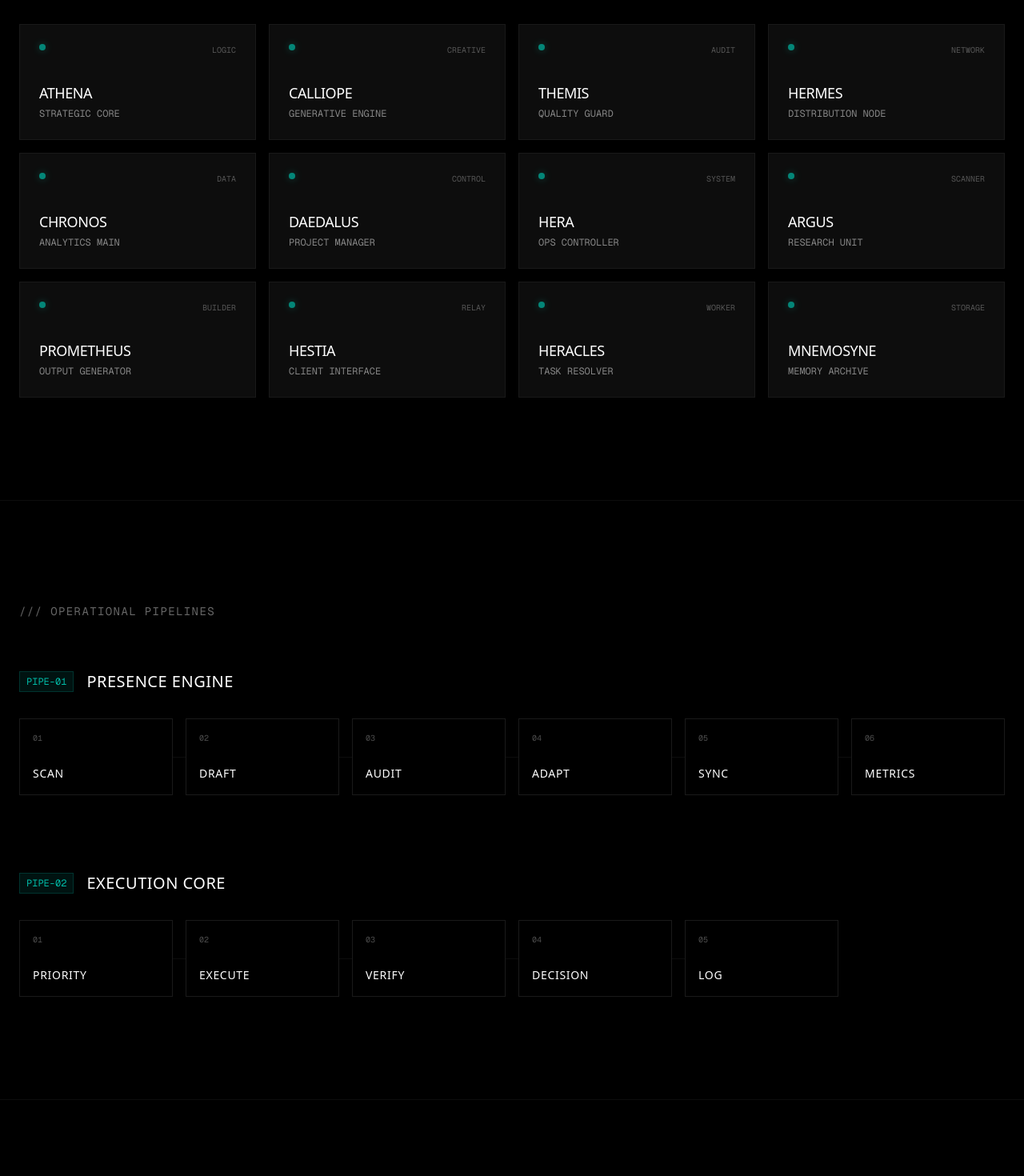
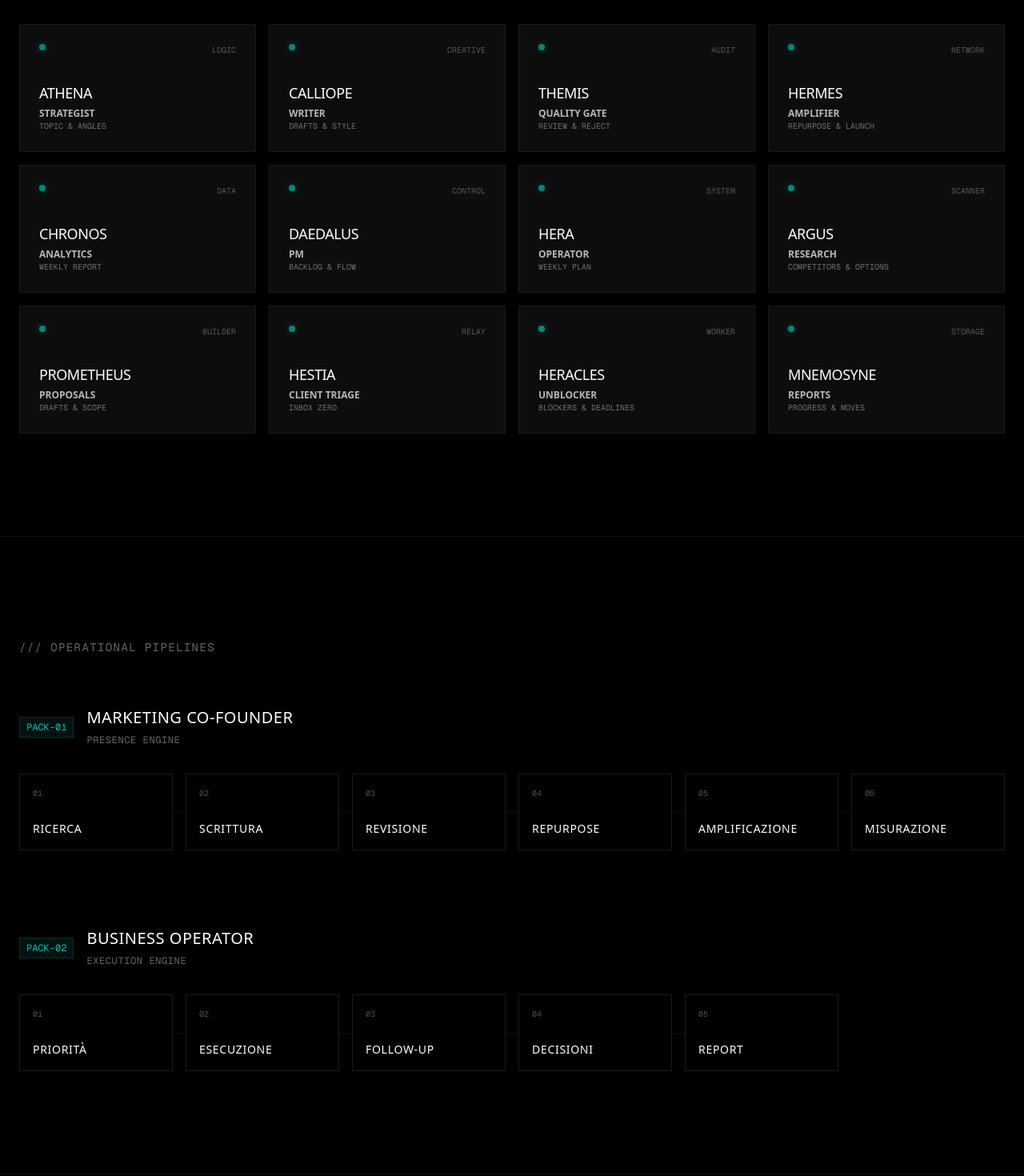
Before and after one commit to 0xnetborn/curiositas-clawkit, a Next.js app: page / in a window 1280 px wide. Shown: the part 1740-3210 px from the top of the page at 80% size. Built offline with nearby package versions, Linux system fonts and the light colour scheme.

Commit message:
Update Content: Align with v1 Product Offer (Squad Roles & Workflow Steps)

```diff
--- a/src/components/SquadSection.tsx
+++ b/src/components/SquadSection.tsx
@@ -5,18 +5,21 @@ import { animate, stagger } from 'animejs';
 import SpotlightCard from '@/components/ui/SpotlightCard';
 
 const agents = [
-  { name: 'ATHENA', role: 'STRATEGIC CORE', type: 'LOGIC', status: 'ONLINE' },
-  { name: 'CALLIOPE', role: 'GENERATIVE ENGINE', type: 'CREATIVE', status: 'IDLE' },
-  { name: 'THEMIS', role: 'QUALITY GUARD', type: 'AUDIT', status: 'ACTIVE' },
-  { name: 'HERMES', role: 'DISTRIBUTION NODE', type: 'NETWORK', status: 'WAITING' },
-  { name: 'CHRONOS', role: 'ANALYTICS MAIN', type: 'DATA', status: 'PROCESSING' },
-  { name: 'DAEDALUS', role: 'PROJECT MANAGER', type: 'CONTROL', status: 'ONLINE' },
-  { name: 'HERA', role: 'OPS CONTROLLER', type: 'SYSTEM', status: 'ONLINE' },
-  { name: 'ARGUS', role: 'RESEARCH UNIT', type: 'SCANNER', status: 'ACTIVE' },
-  { name: 'PROMETHEUS', role: 'OUTPUT GENERATOR', type: 'BUILDER', status: 'IDLE' },
-  { name: 'HESTIA', role: 'CLIENT INTERFACE', type: 'RELAY', status: 'WAITING' },
-  { name: 'HERACLES', role: 'TASK RESOLVER', type: 'WORKER', status: 'BUSY' },
-  { name: 'MNEMOSYNE', role: 'MEMORY ARCHIVE', type: 'STORAGE', status: 'ONLINE' },
+  // Marketing Squad
+  { name: 'ATHENA', role: 'STRATEGIST', desc: 'Topic & Angles', type: 'LOGIC', status: 'ONLINE' },
+  { name: 'CALLIOPE', role: 'WRITER', desc: 'Drafts & Style', type: 'CREATIVE', status: 'IDLE' },
+  { name: 'THEMIS', role: 'QUALITY GATE', desc: 'Review & Reject', type: 'AUDIT', status: 'ACTIVE' },
+  { name: 'HERMES', role: 'AMPLIFIER', desc: 'Repurpose & Launch', type: 'NETWORK', status: 'WAITING' },
+  { name: 'CHRONOS', role: 'ANALYTICS', desc: 'Weekly Report', type: 'DATA', status: 'PROCESSING' },
+  { name: 'DAEDALUS', role: 'PM', desc: 'Backlog & Flow', type: 'CONTROL', status: 'ONLINE' },
+
+  // Business Squad
+  { name: 'HERA', role: 'OPERATOR', desc: 'Weekly Plan', type: 'SYSTEM', status: 'ONLINE' },
+  { name: 'ARGUS', role: 'RESEARCH', desc: 'Competitors & Options', type: 'SCANNER', status: 'ACTIVE' },
+  { name: 'PROMETHEUS', role: 'PROPOSALS', desc: 'Drafts & Scope', type: 'BUILDER', status: 'IDLE' },
+  { name: 'HESTIA', role: 'CLIENT TRIAGE', desc: 'Inbox Zero', type: 'RELAY', status: 'WAITING' },
+  { name: 'HERACLES', role: 'UNBLOCKER', desc: 'Blockers & Deadlines', type: 'WORKER', status: 'BUSY' },
+  { name: 'MNEMOSYNE', role: 'REPORTS', desc: 'Progress & Moves', type: 'STORAGE', status: 'ONLINE' },
 ];
 
 export default function SquadSection() {
@@ -62,7 +65,10 @@ export default function SquadSection() {
                   <h4 className="text-lg font-medium text-white tracking-tight group-hover:text-teal-400 transition-colors">
                     {agent.name}
                   </h4>
-                  <p className="text-xs font-mono text-white/50">{agent.role}</p>
+                  <div className="flex flex-col">
+                    <span className="text-xs font-bold text-white/70">{agent.role}</span>
+                    <span className="text-[10px] font-mono text-white/40 uppercase">{agent.desc}</span>
+                  </div>
                 </div>
               </div>
 
--- a/src/components/WorkflowSection.tsx
+++ b/src/components/WorkflowSection.tsx
@@ -5,14 +5,16 @@ import { animate, stagger } from 'animejs';
 
 const workflows = [
   {
-    id: 'PIPE-01',
-    name: 'PRESENCE ENGINE',
-    steps: ['SCAN', 'DRAFT', 'AUDIT', 'ADAPT', 'SYNC', 'METRICS']
+    id: 'PACK-01',
+    name: 'MARKETING CO-FOUNDER',
+    sub: 'PRESENCE ENGINE',
+    steps: ['RICERCA', 'SCRITTURA', 'REVISIONE', 'REPURPOSE', 'AMPLIFICAZIONE', 'MISURAZIONE']
   },
   {
-    id: 'PIPE-02',
-    name: 'EXECUTION CORE',
-    steps: ['PRIORITY', 'EXECUTE', 'VERIFY', 'DECISION', 'LOG']
+    id: 'PACK-02',
+    name: 'BUSINESS OPERATOR',
+    sub: 'EXECUTION ENGINE',
+    steps: ['PRIORITÀ', 'ESECUZIONE', 'FOLLOW-UP', 'DECISIONI', 'REPORT']
   }
 ];
 
@@ -43,7 +45,10 @@ export default function WorkflowSection() {
                 <span className="text-xs font-mono text-teal-500 px-2 py-1 bg-teal-500/10 border border-teal-500/20">
                   {flow.id}
                 </span>
-                <h3 className="text-xl text-white font-light tracking-wide">{flow.name}</h3>
+                <div>
+                  <h3 className="text-xl text-white font-light tracking-wide">{flow.name}</h3>
+                  <span className="text-xs font-mono text-white/40 tracking-wider">{flow.sub}</span>
+                </div>
               </div>
 
               <div className="grid grid-cols-2 md:grid-cols-6 gap-4">
```
